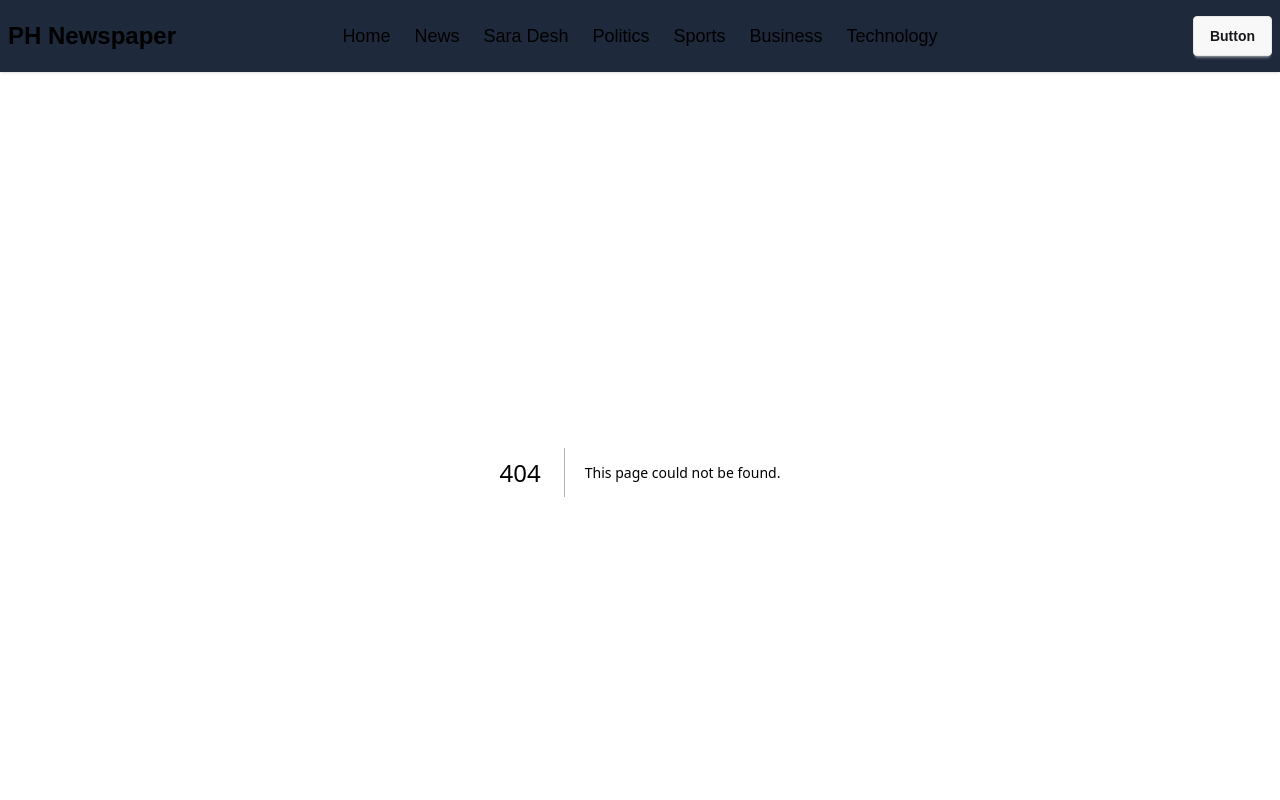
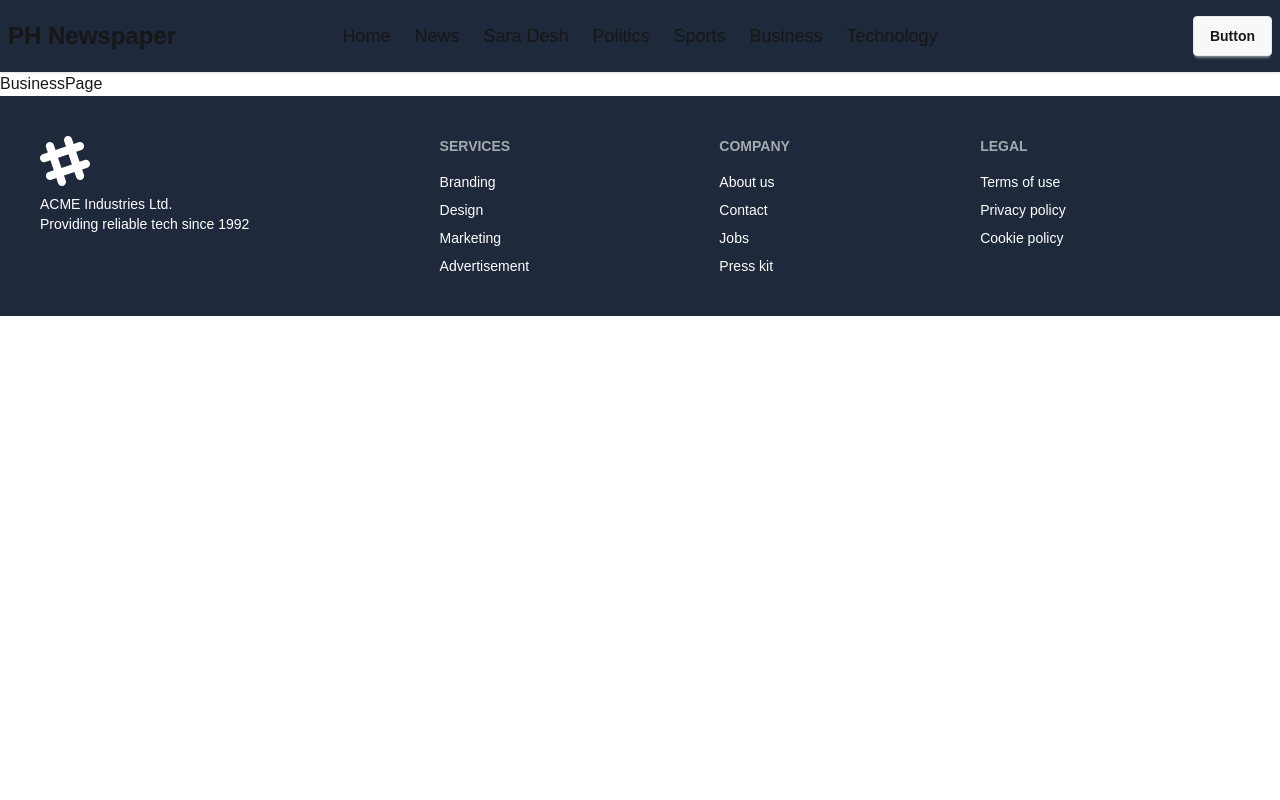
Before and after one commit to mhseber/PH-NewsPaper-NextJs, a Next.js app: page /business in a window 1280 px wide. Before the commit this address had no page. Shown: the top 800 px of the page. Built offline with nearby package versions, Linux system fonts and the light colour scheme.

Commit message:
Resolve Next.js routing issue by moving All pages

```diff
--- /dev/null
+++ b/src/app/business/page.jsx
@@ -0,0 +1,7 @@
+import React from "react";
+
+const BusinessPage = () => {
+  return <div>BusinessPage</div>;
+};
+
+export default BusinessPage;
--- a/src/app/components/Navbar.jsx
+++ b/src/app/components/Navbar.jsx
@@ -11,22 +11,23 @@ const Navbar = () => {
         <Link href="/news">News</Link>
       </li>
       <li className="text-lg">
-        <Link>Sara Desh</Link>
+        <Link href="/saradesh">Sara Desh</Link>
       </li>
       <li className="text-lg">
-        <Link>Politics</Link>
+        <Link href="/politics">Politics</Link>
       </li>
       <li className="text-lg">
-        <Link>Sports</Link>
+        <Link href="/sports">Sports</Link>
       </li>
       <li className="text-lg">
-        <Link>Business</Link>
+        <Link href="/business">Business</Link>
       </li>
       <li className="text-lg">
-        <Link>Technology</Link>
+        <Link href="/technology">Technology</Link>
       </li>
     </>
   );
+
   return (
     <div>
       <div className="navbar bg-[#1E293B] shadow-sm">
--- /dev/null
+++ b/src/app/home/Banner.jsx
@@ -0,0 +1,7 @@
+import React from "react";
+
+const Banner = () => {
+  return <div>My Banner</div>;
+};
+
+export default Banner;
--- a/src/app/my-components/home/page.jsx
+++ /dev/null
@@ -1,7 +0,0 @@
-import React from "react";
-
-const HomePage = () => {
-  return <div>Home Page</div>;
-};
-
-export default HomePage;
--- /dev/null
+++ b/src/app/news/page.jsx
@@ -0,0 +1,7 @@
+import React from "react";
+
+const NewsPage = () => {
+  return <div>NewsPage</div>;
+};
+
+export default NewsPage;
--- a/src/app/page.js
+++ b/src/app/page.js
@@ -1,17 +1,11 @@
+import Banner from "./home/Banner";
+
 
 
 export default function Home() {
   return (
     <div>
-      <p>Hello World</p>
-      <p><button className="btn btn-neutral">Neutral</button>
-<button className="btn btn-primary">Primary</button>
-<button className="btn btn-secondary">Secondary</button>
-<button className="btn btn-accent">Accent</button>
-<button className="btn btn-info">Info</button>
-<button className="btn btn-success">Success</button>
-<button className="btn btn-warning">Warning</button>
-<button className="btn btn-error">Error</button></p>
+     <Banner />
     </div>
   );
 }
--- /dev/null
+++ b/src/app/politics/page.jsx
@@ -0,0 +1,7 @@
+import React from "react";
+
+const PoliticsPage = () => {
+  return <div>PoliticsPage</div>;
+};
+
+export default PoliticsPage;
--- /dev/null
+++ b/src/app/saradesh/page.jsx
@@ -0,0 +1,7 @@
+import React from "react";
+
+const SaraDeshPage = () => {
+  return <div>SaraDeshPage</div>;
+};
+
+export default SaraDeshPage;
--- /dev/null
+++ b/src/app/sports/page.jsx
@@ -0,0 +1,7 @@
+import React from "react";
+
+const SportsPage = () => {
+  return <div>SportsPage</div>;
+};
+
+export default SportsPage;
--- /dev/null
+++ b/src/app/technology/page.jsx
@@ -0,0 +1,7 @@
+import React from "react";
+
+const TechnologyPage = () => {
+  return <div>TechnologyPage</div>;
+};
+
+export default TechnologyPage;
```
